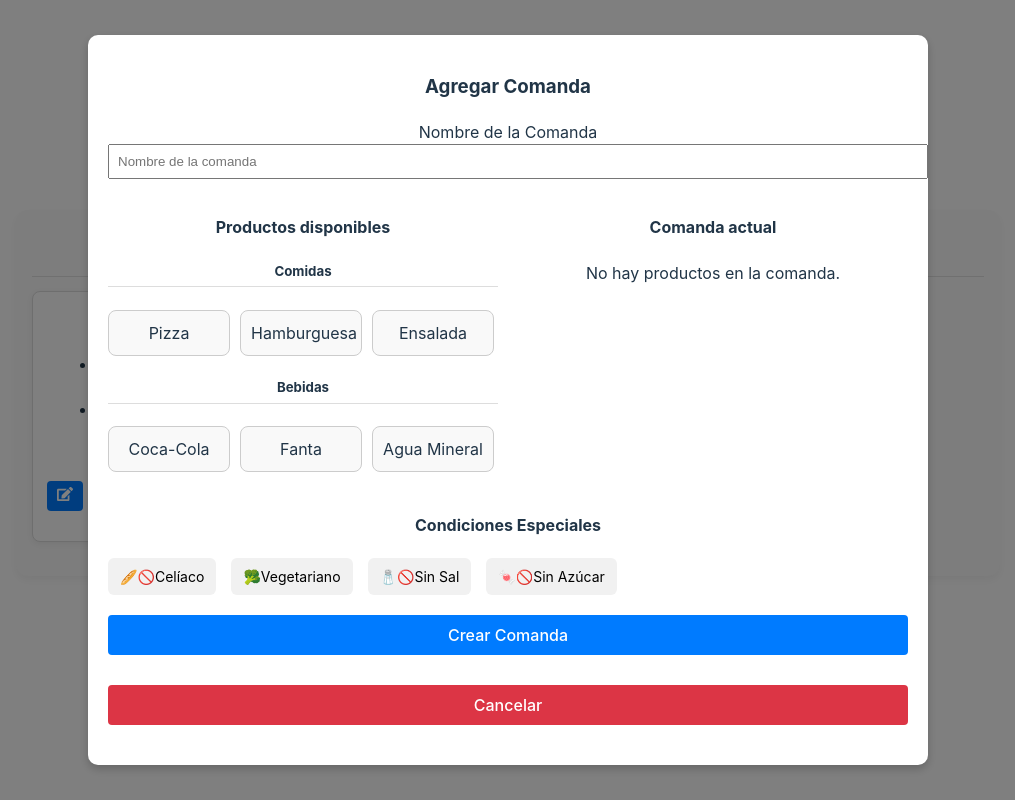
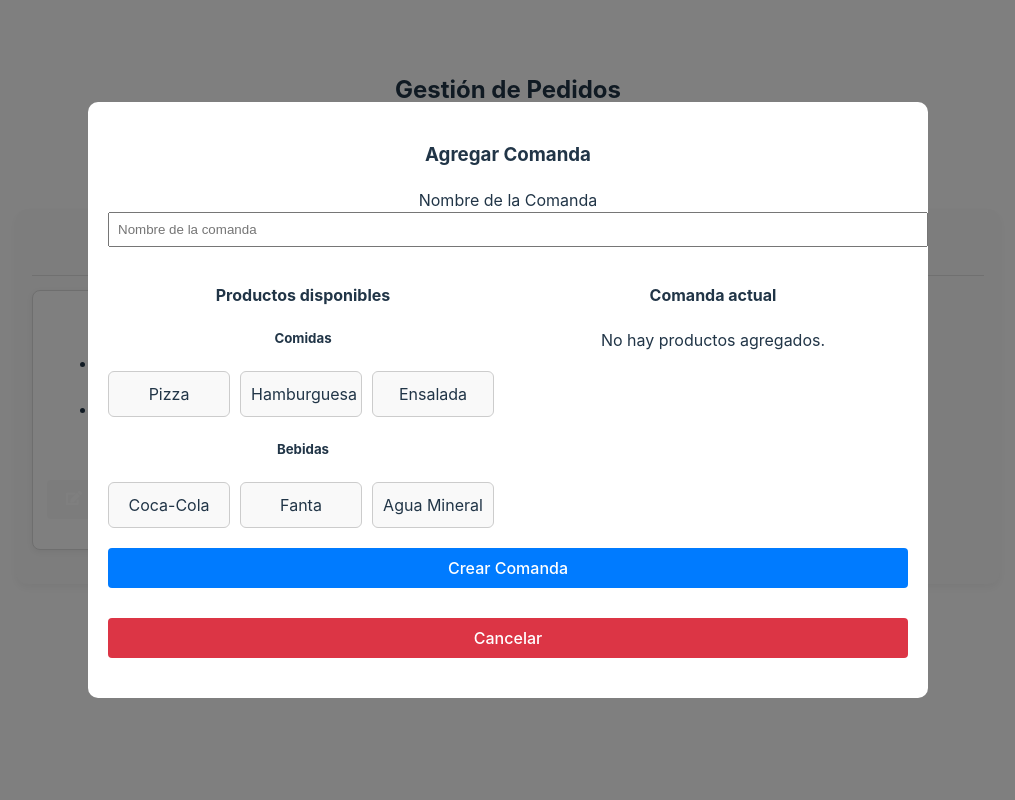
Before and after one commit to tomas-tissera/GestorComandas, a React (Vite) app: page / in a window 1280 px wide. Both pictures are taken after a click on the button "Agregar Comanda". Shown: the whole page, without its empty margins (132-1147 px from the left). Built offline with nearby package versions, Linux system fonts and the light colour scheme.

Commit message:
se establecio base

```diff
--- a/src/components/tareas/ModalAddTask.jsx
+++ b/src/components/tareas/ModalAddTask.jsx
@@ -1,7 +1,7 @@
-import React, { useState, useEffect } from "react";
+// ModalAddTask.jsx
+import React, { useState, useEffect, useCallback } from "react";
 
-export default function ModalAddTask({ onClose, onAdd, onEdit, taskToEdit }) {
-  const availableProducts = [
+const AVAILABLE_PRODUCTS_MODAL = [
   { id: "1", name: "Pizza", category: "Comidas" },
   { id: "2", name: "Hamburguesa", category: "Comidas" },
   { id: "3", name: "Coca-Cola", category: "Bebidas" },
@@ -10,89 +10,78 @@ export default function ModalAddTask({ onClose, onAdd, onEdit, taskToEdit }) {
   { id: "6", name: "Ensalada", category: "Comidas" },
 ];
 
-  const condicionesEspeciales = [
+const CONDICIONES_ESPECIALES_MODAL = [
   { id: "celiaco", label: "Celíaco", icon: "🥖🚫" },
   { id: "vegetariano", label: "Vegetariano", icon: "🥦" },
   { id: "sinSal", label: "Sin Sal", icon: "🧂🚫" },
   { id: "sinAzucar", label: "Sin Azúcar", icon: "🍬🚫" },
 ];
 
+export default function ModalAddTask({ onClose, onAdd, onEdit, taskToEdit }) {
   const isEditing = !!taskToEdit;
 
   const [taskDetails, setTaskDetails] = useState({
     nombre: "",
     productos: [],
-    condiciones: [],  // Añadimos las condiciones especiales a las comanda
   });
 
   useEffect(() => {
-    if (isEditing) {
+    if (isEditing && taskToEdit) {
       setTaskDetails({
         nombre: taskToEdit.nombre || "",
-        productos: taskToEdit.productos || [],
-        condiciones: taskToEdit.condiciones || [],
+        productos: taskToEdit.productos ? taskToEdit.productos.map(p => ({ ...p })) : [],
       });
+    } else {
+      setTaskDetails({ nombre: "", productos: [] });
     }
-  }, [taskToEdit]);
+  }, [isEditing, taskToEdit]);
 
-  const handleInputChange = (e) => {
+  const handleInputChange = useCallback((e) => {
     const { name, value } = e.target;
-    setTaskDetails((prev) => ({
-      ...prev,
-      [name]: value,
-    }));
-  };
+    setTaskDetails((prev) => ({ ...prev, [name]: value }));
+  }, []);
 
-  const handleAddProduct = (productId) => {
+  const handleAddProduct = useCallback((productId) => {
     setTaskDetails((prev) => {
-      const existingIndex = prev.productos.findIndex(
-        (p) => p.productoId === productId
-      );
+      const updatedProductos = [...prev.productos];
+      const index = updatedProductos.findIndex((p) => p.productoId === productId);
 
-      const updatedProductos = [...prev.productos];
-
-      if (existingIndex !== -1) {
-        updatedProductos[existingIndex] = {
-          ...updatedProductos[existingIndex],
-          cantidad: updatedProductos[existingIndex].cantidad + 1,
-        };
+      if (index !== -1) {
+        updatedProductos[index].cantidad += 1;
       } else {
-        updatedProductos.push({
-          productoId: productId,
-          cantidad: 1,
-          aclaracion: "",
-        });
+        updatedProductos.push({ productoId: productId, cantidad: 1, aclaracion: "", condiciones: [] });
       }
 
       return { ...prev, productos: updatedProductos };
     });
-  };
+  }, []);
 
-  const handleProductChange = (index, e) => {
+  const handleProductChange = useCallback((index, e) => {
     const { name, value } = e.target;
-    const newProductos = [...taskDetails.productos];
-    newProductos[index][name] = parseInt(value);
-    setTaskDetails({ ...taskDetails, productos: newProductos });
-  };
+    const updatedProductos = [...taskDetails.productos];
+    updatedProductos[index][name] = parseInt(value, 10);
+    setTaskDetails({ ...taskDetails, productos: updatedProductos });
+  }, [taskDetails.productos]);
 
-  const handleAclaracionChange = (index, e) => {
-    const { value } = e.target;
-    const newProductos = [...taskDetails.productos];
-    newProductos[index].aclaracion = value;
-    setTaskDetails({ ...taskDetails, productos: newProductos });
-  };
+  const handleAclaracionChange = useCallback((index, e) => {
+    const updatedProductos = [...taskDetails.productos];
+    updatedProductos[index].aclaracion = e.target.value;
+    setTaskDetails({ ...taskDetails, productos: updatedProductos });
+  }, [taskDetails.productos]);
 
-  const handleToggleCondicion = (condicionId) => {
+  const handleToggleCondicion = useCallback((productIndex, condicionId) => {
     setTaskDetails((prev) => {
-      const newCondiciones = prev.condiciones.includes(condicionId)
-        ? prev.condiciones.filter((id) => id !== condicionId)
-        : [...prev.condiciones, condicionId];
+      const productos = [...prev.productos];
+      const condiciones = productos[productIndex].condiciones || [];
+      const hasCondicion = condiciones.includes(condicionId);
+      productos[productIndex].condiciones = hasCondicion
+        ? condiciones.filter((c) => c !== condicionId)
+        : [...condiciones, condicionId];
+      return { ...prev, productos };
+    });
+  }, []);
 
-      return { ...prev, condiciones: newCondiciones };
-    });
-  };
-
-  const handleSubmit = (e) => {
+  const handleSubmit = useCallback((e) => {
     e.preventDefault();
     if (!taskDetails.nombre || !taskDetails.productos.length) return;
 
@@ -101,14 +90,9 @@ export default function ModalAddTask({ onClose, onAdd, onEdit, taskToEdit }) {
       id: isEditing ? taskToEdit.id : undefined,
     };
 
-    if (isEditing && onEdit) {
-      onEdit(payload);
-    } else {
-      onAdd(payload);
-    }
-
+    isEditing ? onEdit?.(payload) : onAdd?.(payload);
     onClose();
-  };
+  }, [isEditing, taskToEdit, taskDetails, onEdit, onAdd, onClose]);
 
   return (
     <div style={overlayStyle}>
@@ -130,30 +114,21 @@ export default function ModalAddTask({ onClose, onAdd, onEdit, taskToEdit }) {
           </div>
 
           <div style={{ display: "flex", gap: "20px" }}>
-            {/* Productos disponibles */}
             <div style={{ flex: 1 }}>
               <h4>Productos disponibles</h4>
-              {["Comidas", "Bebidas"].map((category) => (
-                <div key={category} style={{ marginBottom: "20px" }}>
-                  <h5 style={{ borderBottom: "1px solid #ddd", paddingBottom: "5px" }}>{category}</h5>
-                  <div style={{ display: "flex", flexWrap: "wrap", gap: "10px", marginTop: "10px" }}>
-                    {availableProducts
-                      .filter((product) => product.category === category)
-                      .map((product) => (
+              {["Comidas", "Bebidas"].map((cat) => (
+                <div key={cat}>
+                  <h5>{cat}</h5>
+                  <div style={{ display: "flex", flexWrap: "wrap", gap: "10px" }}>
+                    {AVAILABLE_PRODUCTS_MODAL
+                      .filter((p) => p.category === cat)
+                      .map((p) => (
                         <div
-                          key={product.id}
-                          onClick={() => handleAddProduct(product.id)}
-                          style={{
-                            width: "100px",
-                            border: "1px solid #ccc",
-                            borderRadius: "8px",
-                            padding: "10px",
-                            textAlign: "center",
-                            cursor: "pointer",
-                            backgroundColor: "#f9f9f9",
-                          }}
+                          key={p.id}
+                          onClick={() => handleAddProduct(p.id)}
+                          style={productCardStyle}
                         >
-                          {product.name}
+                          {p.name}
                         </div>
                       ))}
                   </div>
@@ -161,71 +136,35 @@ export default function ModalAddTask({ onClose, onAdd, onEdit, taskToEdit }) {
               ))}
             </div>
 
-            {/* Comanda actual */}
             <div style={{ flex: 1 }}>
               <h4>Comanda actual</h4>
               {taskDetails.productos.length === 0 ? (
-                <p>No hay productos en la comanda.</p>
+                <p>No hay productos agregados.</p>
               ) : (
                 taskDetails.productos.map((producto, index) => {
-                  const product = availableProducts.find((p) => p.id === producto.productoId);
+                  const prod = AVAILABLE_PRODUCTS_MODAL.find((p) => p.id === producto.productoId);
                   return (
-                    <div
-                      key={index}
-                      style={{
-                        display: "flex",
-                        flexDirection: "column",
-                        marginBottom: "10px",
-                        borderBottom: "1px solid #ddd",
-                        paddingBottom: "5px",
-                      }}
-                    >
-                      <div style={{ fontWeight: "bold" }}>{product?.name}</div>
+                    <div key={index} style={commandItemStyle}>
+                      <strong>{prod?.name}</strong>
                       <input
                         type="number"
                         name="cantidad"
+                        min="1"
                         value={producto.cantidad}
                         onChange={(e) => handleProductChange(index, e)}
-                        min="1"
-                        style={{ width: "60px", padding: "5px" }}
+                        style={{ width: "60px", margin: "5px 0" }}
                       />
                       <input
                         type="text"
-                        name="aclaracion"
-                        value={producto.aclaracion || ""}
+                        placeholder="Aclaración"
+                        value={producto.aclaracion}
                         onChange={(e) => handleAclaracionChange(index, e)}
-                        placeholder="Escribe una aclaración (opcional)"
-                        style={{ padding: "5px", marginTop: "5px" }}
+                        style={{ width: "100%", padding: "5px" }}
                       />
                     </div>
                   );
                 })
               )}
-            </div>
-          </div>
-
-          {/* Condiciones Especiales */}
-          <div>
-            <h4>Condiciones Especiales</h4>
-            <div style={{ display: "flex", gap: "15px", flexWrap: "wrap" }}>
-              {condicionesEspeciales.map((condicion) => (
-                <div
-                  key={condicion.id}
-                  onClick={() => handleToggleCondicion(condicion.id)}
-                  style={{
-                    padding: "8px 12px",
-                    borderRadius: "6px",
-                    cursor: "pointer",
-                    backgroundColor: taskDetails.condiciones.includes(condicion.id) ? "#007bff" : "#f1f1f1",
-                    color: taskDetails.condiciones.includes(condicion.id) ? "#fff" : "#000",
-                    display: "flex",
-                    alignItems: "center",
-                    fontSize: "14px",
-                  }}
-                >
-                  <span>{condicion.icon}</span> {condicion.label}
-                </div>
-              ))}
             </div>
           </div>
 
@@ -245,11 +184,8 @@ export default function ModalAddTask({ onClose, onAdd, onEdit, taskToEdit }) {
 // Styles
 const overlayStyle = {
   position: "fixed",
-  top: 0,
-  left: 0,
-  right: 0,
-  bottom: 0,
-  backgroundColor: "rgba(0, 0, 0, 0.5)",
+  inset: 0,
+  backgroundColor: "rgba(0,0,0,0.5)",
   display: "flex",
   justifyContent: "center",
   alignItems: "center",
@@ -263,27 +199,40 @@ const modalStyle = {
   width: "800px",
   maxHeight: "90vh",
   overflowY: "auto",
-  boxShadow: "0 4px 10px rgba(0, 0, 0, 0.2)",
+};
+
+const productCardStyle = {
+  width: "100px",
+  border: "1px solid #ccc",
+  borderRadius: "6px",
+  padding: "10px",
+  textAlign: "center",
+  backgroundColor: "#f9f9f9",
+  cursor: "pointer",
+};
+
+const commandItemStyle = {
+  borderBottom: "1px solid #ddd",
+  paddingBottom: "10px",
+  marginBottom: "10px",
 };
 
 const submitButtonStyle = {
+  width: "100%",
+  marginTop: "20px",
   backgroundColor: "#007bff",
   color: "#fff",
-  padding: "10px 16px",
+  padding: "10px",
   borderRadius: "4px",
   border: "none",
-  cursor: "pointer",
-  width: "100%",
-  marginTop: "20px",
 };
 
 const cancelButtonStyle = {
+  width: "100%",
+  marginTop: "10px",
   backgroundColor: "#dc3545",
   color: "#fff",
-  padding: "10px 16px",
-  marginTop: "10px",
+  padding: "10px",
   borderRadius: "4px",
   border: "none",
-  cursor: "pointer",
-  width: "100%",
 };
--- a/src/components/tareas/TaskBoard.jsx
+++ b/src/components/tareas/TaskBoard.jsx
@@ -1,10 +1,11 @@
-import React, { useState } from "react";
+// TaskBoard
+import React, { useState, useCallback } from "react";
 import { DndContext, useDraggable, useDroppable, closestCenter } from "@dnd-kit/core";
 import { FaEdit, FaTrash } from "react-icons/fa";
 import ModalAddTask from "./ModalAddTask";
 import styles from "./TaskBoard.module.css";
 
-const availableProducts = [
+const AVAILABLE_PRODUCTS = [
   { id: "1", name: "Pizza" },
   { id: "2", name: "Hamburguesa" },
   { id: "3", name: "Coca-Cola" },
@@ -13,16 +14,16 @@ const availableProducts = [
   { id: "6", name: "Ensalada" },
 ];
 
-const columns = ["Sala", "Cocina", "Entregado"];
+const COLUMNS = ["Sala", "Cocina", "Entregado"];
 
-const initialTasks = {
+const INITIAL_TASKS = {
   Sala: [
     {
       id: 1,
       nombre: "Mesa 1",
       productos: [
-        { productoId: "1", cantidad: 2, aclaracion: "Sin cebolla" },
-        { productoId: "3", cantidad: 1, aclaracion: "Con hielo extra" },
+        { productoId: "1", cantidad: 2, aclaracion: "Sin cebolla", condiciones: ["celiaco"] },
+        { productoId: "3", cantidad: 1, aclaracion: "Con hielo extra", condiciones: [] },
       ],
     },
   ],
@@ -30,20 +31,14 @@ const initialTasks = {
   Entregado: [],
 };
 
-// 🔹 Componente arrastrable
-function DraggableItem({ task }) {
-  const { attributes, listeners, setNodeRef, transform } = useDraggable({
-    id: task.id,
-  });
+const DraggableItem = React.memo(({ task }) => {
+  const { attributes, listeners, setNodeRef, transform } = useDraggable({ id: task.id });
 
   const style = {
-    transform: transform
-      ? `translate(${transform.x}px, ${transform.y}px)`
-      : undefined,
+    transform: transform ? `translate(${transform.x}px, ${transform.y}px)` : undefined,
     padding: "10px",
     borderRadius: "6px",
     marginBottom: "10px",
-
     backgroundColor: "#fff",
     cursor: "grab",
   };
@@ -65,10 +60,9 @@ function DraggableItem({ task }) {
       </ul>
     </div>
   );
-}
+});
 
-// 🔹 Zona receptora de drop
-function DroppableColumn({ id, children }) {
+const DroppableColumn = React.memo(({ id, children }) => {
   const { setNodeRef } = useDroppable({ id });
   return (
     <div ref={setNodeRef} className={styles.column}>
@@ -76,43 +70,43 @@ function DroppableColumn({ id, children }) {
       {children}
     </div>
   );
-}
+});
 
-// 🔹 Buscar nombre de producto
 function getProductNameById(id) {
-  const p = availableProducts.find((prod) => prod.id === id);
+  const p = AVAILABLE_PRODUCTS.find((prod) => prod.id === id);
   return p?.name || "Desconocido";
 }
 
 export default function TaskBoard() {
-  const [tasks, setTasks] = useState(initialTasks);
+  const [tasks, setTasks] = useState(INITIAL_TASKS);
   const [showModal, setShowModal] = useState(false);
   const [editingTask, setEditingTask] = useState(null);
   const [showEditModal, setShowEditModal] = useState(false);
 
-  const handleAddTask = (newTask) => {
-    const newId = Date.now(); // ID único
-    newTask.id = newId;
-    setTasks((prev) => ({
-      ...prev,
-      Sala: [...prev.Sala, newTask],
+  const handleAddTask = useCallback((newTask) => {
+    newTask.id = Date.now();
+    newTask.productos = newTask.productos.map((prod) => ({
+      ...prod,
+      condiciones: prod.condiciones || [],
     }));
-  };
+    setTasks((prev) => ({ ...prev, Sala: [...prev.Sala, newTask] }));
+  }, []);
 
-  const handleEditComanda = (task) => {
+  const handleEditComanda = useCallback((task) => {
     setEditingTask(task);
     setShowEditModal(true);
-  };
+  }, []);
 
-  const handleCloseEditModal = () => {
+  const handleCloseEditModal = useCallback(() => {
     setShowEditModal(false);
     setEditingTask(null);
-  };
+  }, []);
 
-  const handleUpdateComanda = (updatedTask) => {
+  const handleUpdateComanda = useCallback((updatedTask) => {
+    console.log("Tarea a actualizar:", updatedTask);
     setTasks((prev) => {
       const updated = { ...prev };
-      for (const col of columns) {
+      for (const col of COLUMNS) {
         updated[col] = updated[col].map((task) =>
           task.id === updatedTask.id ? updatedTask : task
         );
@@ -120,23 +114,23 @@ export default function TaskBoard() {
       return updated;
     });
     handleCloseEditModal();
-  };
+  }, [handleCloseEditModal]);
 
-  const handleDeleteComanda = (taskId) => {
+  const handleDeleteComanda = useCallback((taskId) => {
     setTasks((prev) => {
       const updated = {};
-      for (const col of columns) {
+      for (const col of COLUMNS) {
         updated[col] = prev[col].filter((task) => task.id !== taskId);
       }
       return updated;
     });
-  };
+  }, []);
 
-  const handleDragEnd = ({ active, over }) => {
+  const handleDragEnd = useCallback(({ active, over }) => {
     if (!over || active.id === over.id) return;
 
     let sourceCol, targetCol;
-    for (const col of columns) {
+    for (const col of COLUMNS) {
       if (tasks[col].some((task) => task.id === active.id)) {
         sourceCol = col;
         break;
@@ -155,63 +149,41 @@ export default function TaskBoard() {
         };
       });
     }
-  };
+  }, [tasks]);
 
   return (
     <div>
-      <button
-        onClick={() => setShowModal(true)}
-        style={{ padding: "10px 20px", marginBottom: "20px" }}
-      >
-        Agregar Comanda
-      </button>
+      <button onClick={() => setShowModal(true)}>Agregar Comanda</button>
 
-      {/* Modal para agregar */}
       {showModal && (
         <ModalAddTask
           onClose={() => setShowModal(false)}
           onAdd={handleAddTask}
-          availableProducts={availableProducts}
+          availableProducts={AVAILABLE_PRODUCTS}
         />
       )}
 
-      {/* ✅ Modal para editar */}
       {showEditModal && (
         <ModalAddTask
           onClose={handleCloseEditModal}
-          onAdd={handleAddTask}
           onEdit={handleUpdateComanda}
-          availableProducts={availableProducts}
           taskToEdit={editingTask}
+          availableProducts={AVAILABLE_PRODUCTS}
         />
       )}
 
       <DndContext collisionDetection={closestCenter} onDragEnd={handleDragEnd}>
         <div className={styles.boardContainer}>
-          {columns.map((col) => (
+          {COLUMNS.map((col) => (
             <DroppableColumn key={col} id={col}>
               {tasks[col].map((task) => (
                 <div key={task.id} className={styles.boardItem}>
                   <DraggableItem task={task} />
-                  <div className={styles.boardIcon} >
-                    <button
-                      onClick={() => handleEditComanda(task)}
-                      style={{
-                        backgroundColor: "#007bff",
-                        color: "#fff",
-                        padding: "5px 10px",
-                      }}
-                    >
+                  <div className={styles.boardIcon}>
+                    <button onClick={() => handleEditComanda(task)}>
                       <FaEdit />
                     </button>
-                    <button
-                      onClick={() => handleDeleteComanda(task.id)}
-                      style={{
-                        backgroundColor: "#dc3545",
-                        color: "#fff",
-                        padding: "5px 10px",
-                      }}
-                    >
+                    <button onClick={() => handleDeleteComanda(task.id)}>
                       <FaTrash />
                     </button>
                   </div>
```
Lines whose indentation alone changed are shown as unchanged.
